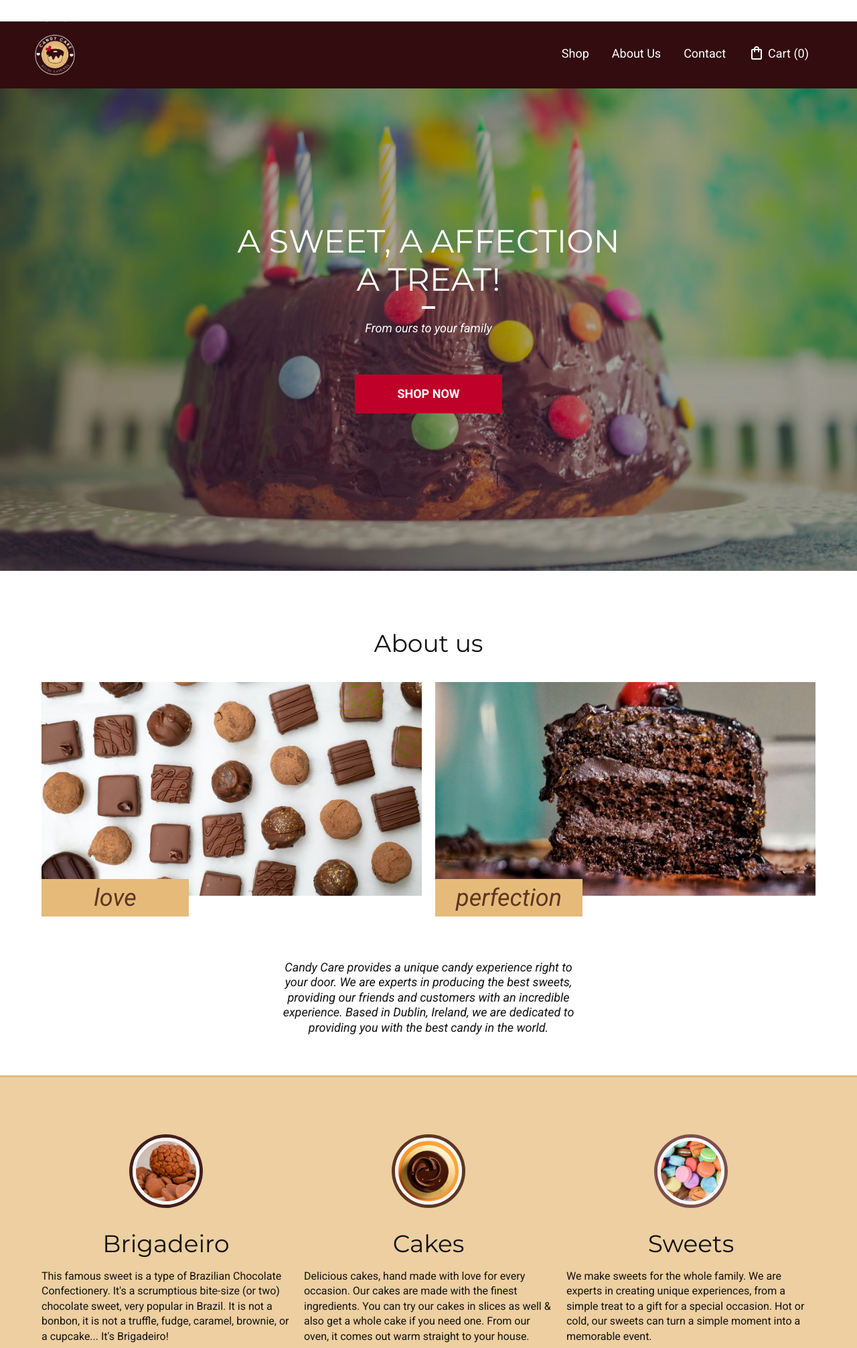
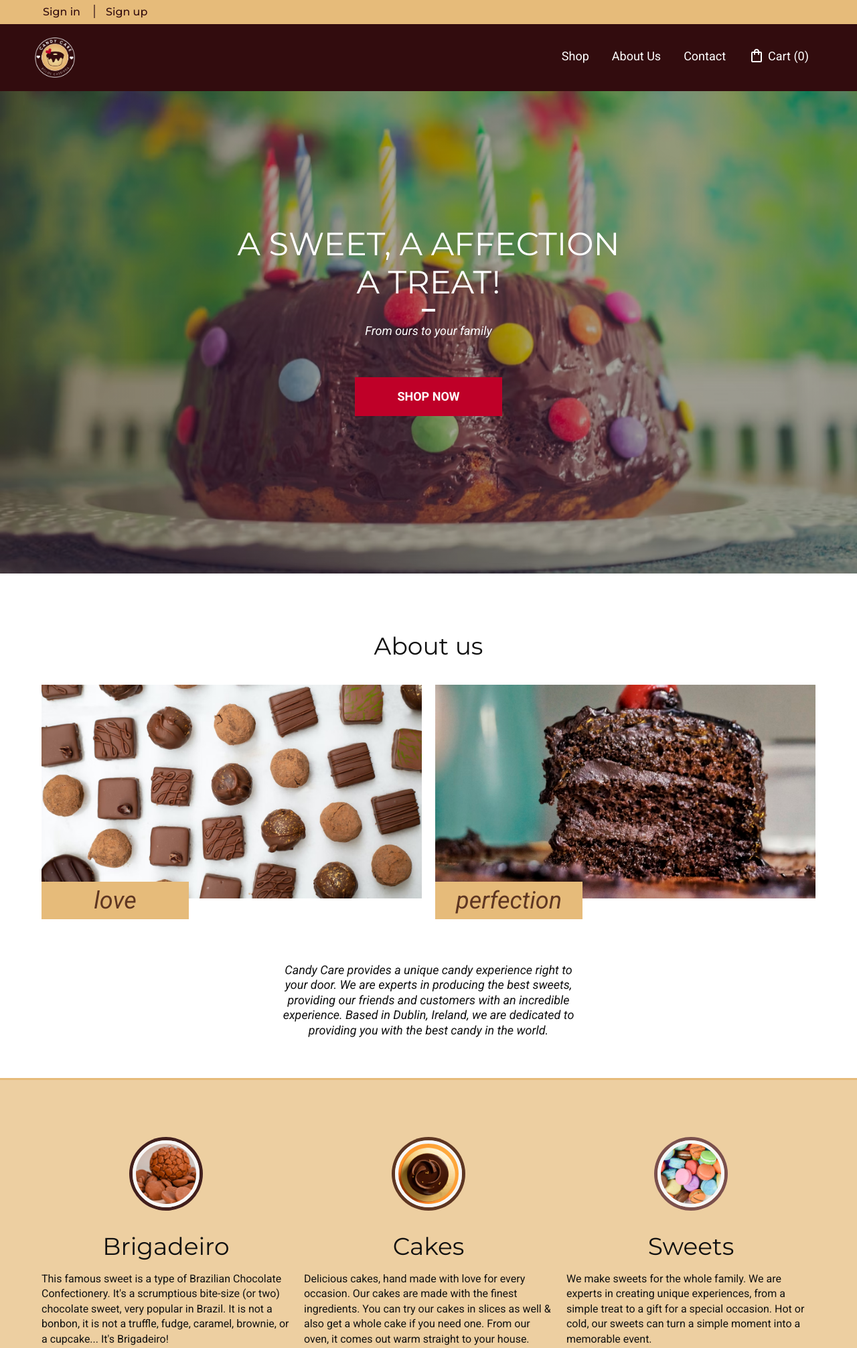
Before and after one commit to emidiovaleretto/candy-care-dublin-ecommerce, a Django app: page / in a window 1280 px wide. Shown: the top 2012 px of the page at 67% size. Run offline with Django 3.2, Linux system fonts and the light colour scheme; style sheets or scripts are compiled from the project's sources; some libraries are stand-ins or nearby versions.

Commit message:
Add _nav-top.scss to the main style.scss

```diff
--- a/static/css/scss/style.scss
+++ b/static/css/scss/style.scss
@@ -2,6 +2,7 @@
 @import "grid";
 @import "variables-and-mixins";
 @import "general";
+@import "nav-top";
 @import "header";
 @import "intro";
 @import "about";
```
